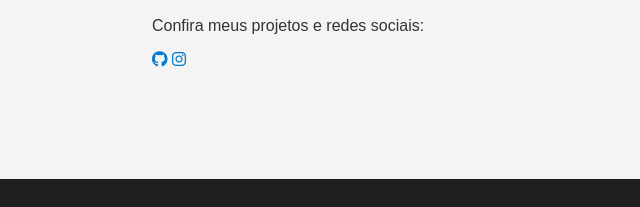
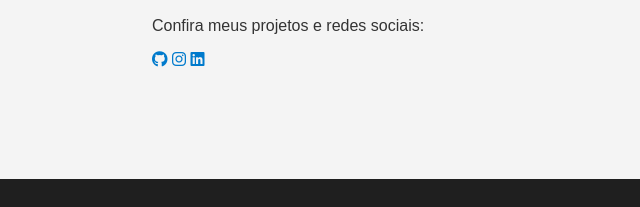
Before and after one commit to Satheuss/Satheuss.github.io, a plain HTML site: page index.html in a window 1280 px wide. Shown: the part 500-707 px from the top of the page, 88-728 px from the left. Drawn offline with Linux system fonts and the light colour scheme.

Commit message:
index.html

```diff
--- a/index.html
+++ b/index.html
@@ -38,6 +38,9 @@
         <a href="https://www.instagram.com/satheus._/" target="_blank" title="Instagram">
           <i class="fab fa-instagram"></i>
         </a>
+        <a href="https://www.linkedin.com/in/matheussousacosta" target="_blank" title="LinkedIn">
+          <i class="fab fa-linkedin"></i>
+        </a>
       </div>
     </section>
   </main>
@@ -47,6 +50,3 @@
   </footer>
 </body>
 </html>
-
-</body>
-</html>
```
